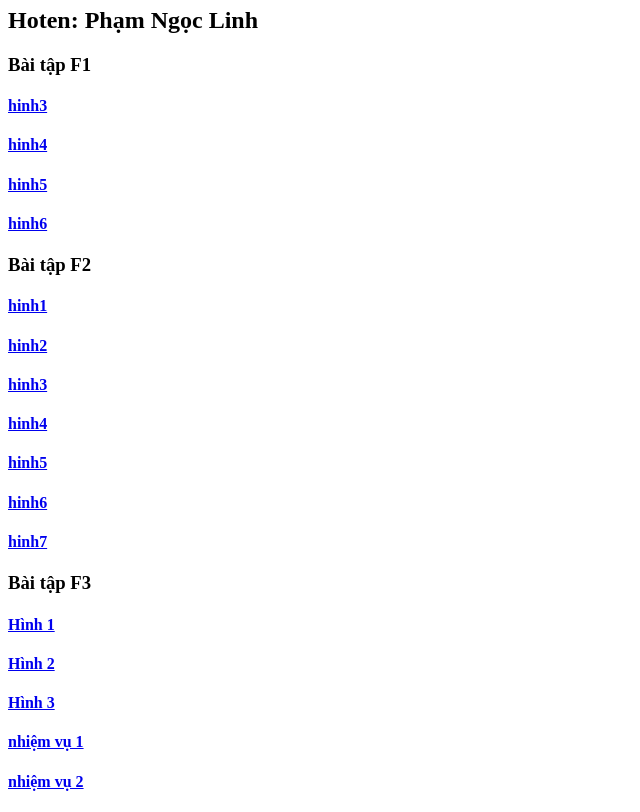
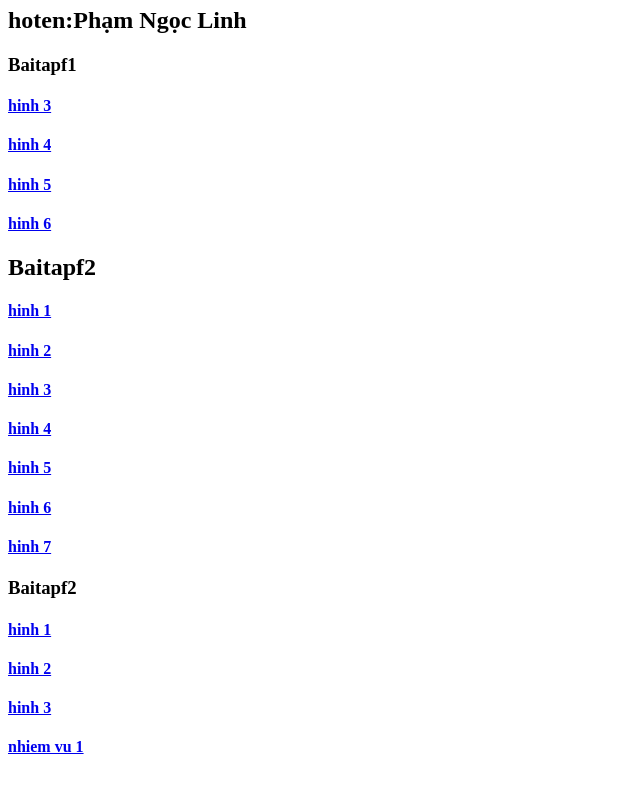
Before and after one commit to pnglinh-1011/nglinh.github.io, a plain HTML site: page index.html in a window 1280 px wide. Shown: the part 73-885 px from the top of the page, without its empty margins (0-640 px from the left). After the commit the page ends 851 px from the top, so only its background shows below. Drawn offline with Linux system fonts and the light colour scheme.

Commit message:
Update index.html

```diff
--- a/index.html
+++ b/index.html
@@ -1,32 +1,29 @@
 <!DOCTYPE html>
 <html>
 <head>
-<meta charset="utf8">
-<title>Code HTML học kỳ 2</title
+    <meta charset="utf8">
+    <title>Code HTML học kỳ 2</title>
 </head>
 <body>
-<h1>Lớp 12a7</h1>
-<h2>Hoten: Phạm Ngọc Linh </h2>
-<h3>Bài tập F1</h3>
-<h4><a href="baitapf1/hinh3.html">hinh3</a></h4>
-<h4><a href="baitapf1/hinh4.html">hinh4</a></h4>
-<h4><a href="baitapf1/hinh5.html">hinh5</a></h4>
-<h4><a href="baitapf1/hinh6.html">hinh6</a></h4>
-<h3>Bài tập F2</h3>
-<h4><a href="baitapf2/hinh1.html">hinh1</a></h4>
-<h4><a href="baitapf2/hinh2.html">hinh2</a></h4>
-<h4><a href="baitapf2/hinh3.html">hinh3</a></h4>
-<h4><a href="baitapf2/hinh4.html">hinh4</a></h4>
-<h4><a href="baitapf2/hinh5.html">hinh5</a></h4>
-<h4><a href="baitapf2/hinh6.html">hinh6</a></h4>
-<h4><a href="baitapf2/hinh7.html">hinh7</a></h4>
-<h3>Bài tập F3</h3></summary>
-
-    <h4><a href="baitapf3/hinh1.html">Hình 1</a></h4>
-    <h4><a href="baitapf3/hinh2.html">Hình 2</a></h4>
-    <h4><a href="baitapf3/hinh3.html">Hình 3</a></h4>
-    <h4><a href="baitapf3/nhiemvu1.html">nhiệm vụ 1</a></h4>
-    <h4><a href="nhiemvu2/kyyeu.html">nhiệm vụ 2</a></h4>
-</head>
+    <h1>Lớp 12A7</h1>
+    <h2>hoten:Phạm Ngọc Linh</h2>
+    <h3>Baitapf1</h3>
+    <h4><a href="D:\12a7-linh\Baitapf1\hinh3.html">hinh 3</a> </h4>
+    <h4><a href="D:\12a7-linh\Baitapf1\hinh4.html">hinh 4</a></h4>
+    <h4><a href="D:\12a7-linh\Baitapf1\hinh5.html">hinh 5 </a> </h4>
+    <h4><a href="D:\12a7-linh\Baitapf1\hinh6.html">hinh 6 </a></h4>
+    <h2>Baitapf2</h5>
+    <h4><a href="D:\12a7-linh\Baitapf2\hinh1.html">hinh 1</a></h4>
+    <h4><a href="D:\12a7-linh\Baitapf2\hinh2.html">hinh 2</a></h4>
+    <h4><a href="D:\12a7-linh\Baitapf2\hinh3.html">hinh 3</a></h4>
+    <h4><a href="D:\12a7-linh\Baitapf2\hinh4.html">hinh 4</a></h4>
+    <h4><a href="D:\12a7-linh\Baitapf2\hinh5.html">hinh 5</a></h4>
+    <h4><a href="D:\12a7-linh\Baitapf2\hinh6.html">hinh 6</a></h4>
+    <h4><a href="D:\12a7-linh\Baitapf2\hinh7.html">hinh 7</a></h4>
+    <h3>Baitapf2</h3>
+    <h4><a href="D:\12a7-linh\Baitapf3\hinh1.html">hinh 1</a></h4>
+    <h4><a href="D:\12a7-linh\Baitapf3\hinh2.html"> hinh 2</a></h4>
+    <h4><a href="D:\12a7-linh\Baitapf3\hinh3.html">hinh 3</a></h4>
+    <h4><a href="D:\12a7-linh\Baitapf3\nhiemvu1.html"> nhiem vu 1</a></h4>
 </body>
 </html>
```
